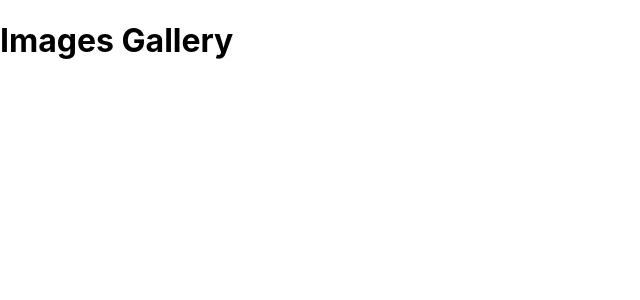
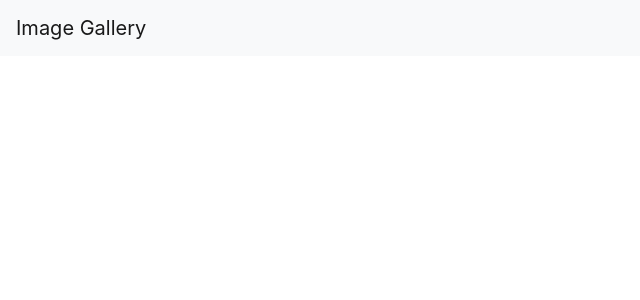
Before and after one commit to rafalostaszewski/gallery, a React (Create React App) app in the folder client/: page / in a window 1280 px wide. Shown: the top 300 px of the page, without its empty margins (0-640 px from the left). Built offline with nearby package versions, Linux system fonts and the light colour scheme.

Commit message:
initial header component

```diff
--- a/client/package.json
+++ b/client/package.json
@@ -6,7 +6,9 @@
     "@testing-library/jest-dom": "^5.16.2",
     "@testing-library/react": "^12.1.2",
     "@testing-library/user-event": "^13.5.0",
+    "bootstrap": "^4.5.3",
     "react": "^17.0.2",
+    "react-bootstrap": "^1.4.0",
     "react-dom": "^17.0.2",
     "react-scripts": "5.0.0",
     "web-vitals": "^2.1.4"
--- a/client/src/App.js
+++ b/client/src/App.js
@@ -1,7 +1,10 @@
+import 'bootstrap/dist/css/bootstrap.min.css';
+import Header from './components/Header';
+
 function App() {
   return (
     <div>
-      <h1>Images Gallery</h1>
+      <Header tittle="Image Gallery"/>
     </div>
   );
 }
--- /dev/null
+++ b/client/src/components/Header.js
@@ -0,0 +1,49 @@
+import React from 'react';
+import { Navbar } from 'react-bootstrap';
+
+const Header = ({ tittle }) => {
+    return(
+        <Navbar bg="light" variant="light">
+            <Navbar.Brand href="/">{tittle}</Navbar.Brand>
+        </Navbar>
+    )
+};
+
+export default Header;
+
+// Javascript Syntax: To insert javascript code in the JSX it need to put {}
+
+/*
+Different methods to acces attributes (<Header tittle="Image Gallery"/> in App.js):
+tittle = property
+"Image Gallery" = value attribute
+
+const Header = (props) => {
+    return(
+        <Navbar bg="light" variant="light">
+            <Navbar.Brand href="/">{props.tittle}</Navbar.Brand>
+        </Navbar>
+    )
+};
+
+or
+
+const Header = (props) => {
+    const { tittle } = props;
+    return(
+        <Navbar bg="light" variant="light">
+            <Navbar.Brand href="/">{tittle}</Navbar.Brand>
+        </Navbar>
+    )
+};
+
+or
+
+const Header = ({ tittle }) => {
+    return(
+        <Navbar bg="light" variant="light">
+            <Navbar.Brand href="/">{tittle}</Navbar.Brand>
+        </Navbar>
+    )
+};
+*/
```
Also changed, not shown: 1 other file (tests, documents, lock files or other folders).
